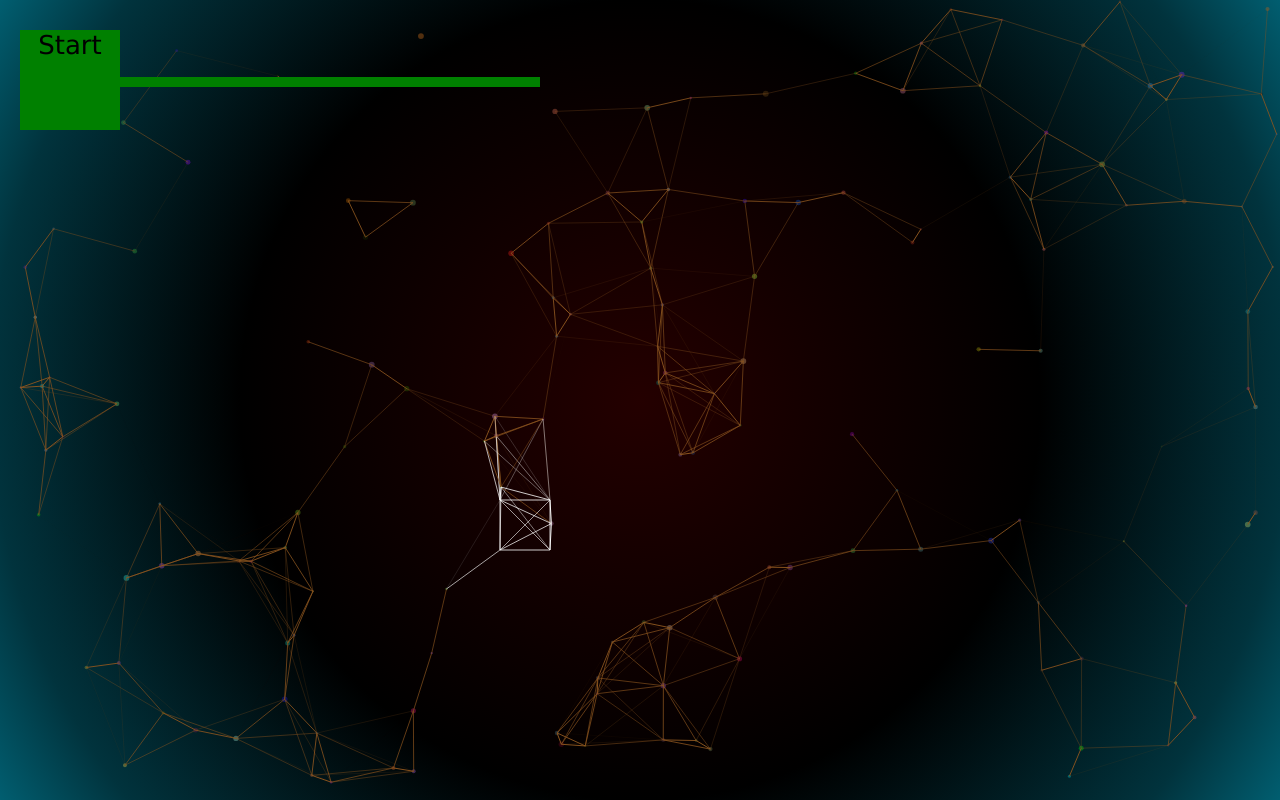
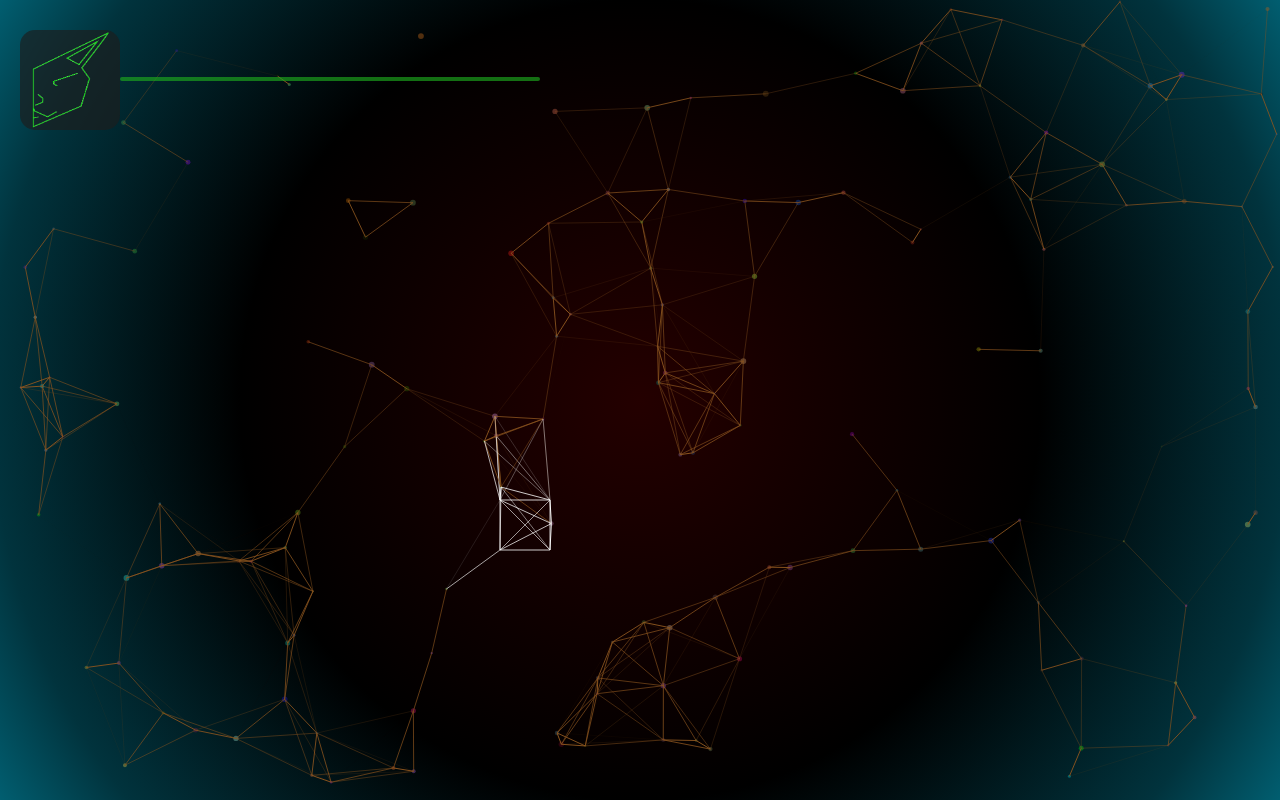
Before and after one commit to chillcatsolutions/chillcatweb, a Next.js app: page / in a window 1280 px wide. Built offline with nearby package versions, Linux system fonts and the light colour scheme.

Commit message:
adding experimentation page to test some images and get the logo vertices coordinates, also added the logo on the start div

```diff
--- a/src/pages/index.tsx
+++ b/src/pages/index.tsx
@@ -1,4 +1,5 @@
 import { RefObject, useEffect, useRef } from 'react';
+import Image from 'next/image';
 import styled from 'styled-components';
 import type { NextPage } from 'next';
 import { gsap } from 'gsap';
@@ -19,7 +20,8 @@
   font-size: 26px;
   margin-left: 20px;
   margin-top: 20px;
-  background-color: green;
+  background-color: rgba(30,30,30,0.66);
+  border-radius: 15px;
   width: 100px;
   height: 100px;
 
@@ -31,12 +33,13 @@
 `;
 
 const FirstPipe = styled.div`
-  background-color: green;
-  height: 10px;
+  background-color: rgba(30,169,30,0.66);
+  height: 4px;
   width: 500px;
   position: absolute;
   top: 77px;
   left: 120px;
+  border-radius: 10px;
 `;
 
 const MainTitle = styled.h2`
@@ -48,7 +51,7 @@
 
 const SecondaryTitle = styled.h2`
   position: absolute;
-  top: 150px;
+  top: 142px;
   left: 140px;
   color: #aaaaaa;
 `;
@@ -62,11 +65,11 @@
   const tl = useRef<gsap.core.Timeline>();
 
   const onEnter = (e: MouseEvent) => {
-    gsap.to(e.currentTarget, { backgroundColor: "#e77614" });
+    gsap.to(e.currentTarget, { backgroundColor: "rgb(50, 6, 3, 0.8)" });
   };
 
   const onLeave = (e: MouseEvent) => {
-    gsap.to(e.currentTarget, { backgroundColor: "#28a92b" });
+    gsap.to(e.currentTarget, { backgroundColor: "rgba(30,30,30,0.66)" });
   };
 
   useEffect(() => {
@@ -171,7 +174,9 @@
     <Container>
       <BackgroundCanvas />
       <Start ref={startRef} onMouseEnter={onEnter} onMouseLeave={onLeave}>
-        <span ref={startTextRef}>Start</span>
+        <span ref={startTextRef}>
+  			  <Image src="/logoChillCatSolutionsv2.png" alt="logo" height="100px" width="80px" />
+        </span>
       </Start>
       <FirstPipe ref={firstPipeRef} />
       <MainTitle ref={mainTitleRef}>ChillCat</MainTitle>
```
Also changed, not shown: src/pages/experimentation.tsx (added, +63 -0 lines), public/logoChillCatSolutionsv2.png (added), public/logoChillCatSolutionsv2_small.png (added).
